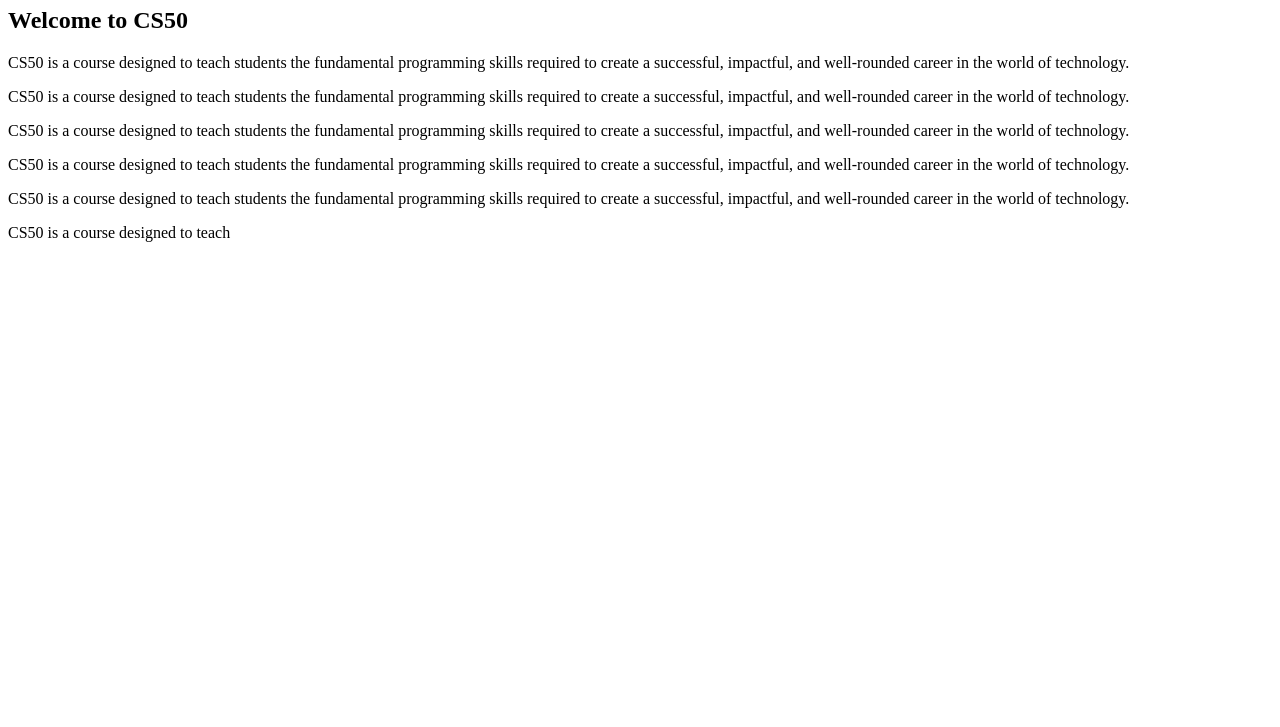
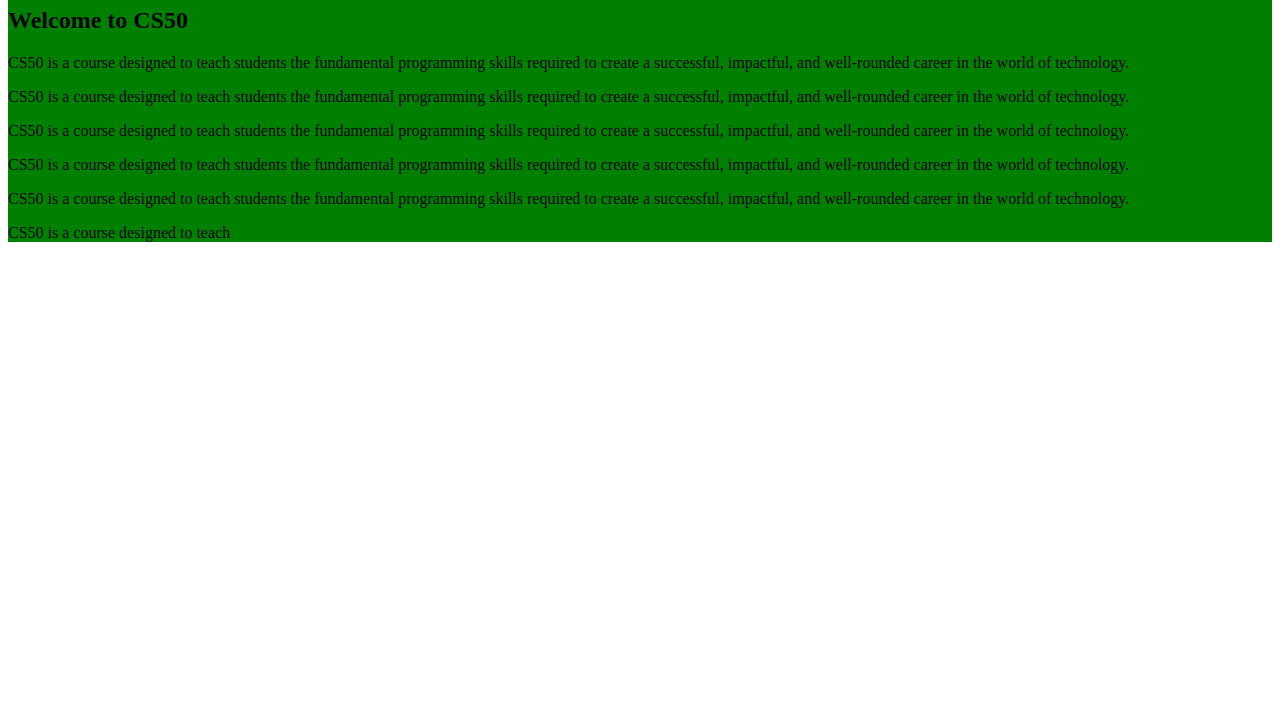
Before and after one commit to tauqeer01/CS50project, a plain HTML site: page Index.html in a window 1280 px wide. Shown: the part 73-800 px from the top of the page. Drawn offline with Linux system fonts and the light colour scheme.

Commit message:
bg changed

```diff
--- a/Index.html
+++ b/Index.html
@@ -9,7 +9,7 @@
 </head>
 
 <body>
-    <div class="container">
+    <div class="container" style="background-color: green">
         <div class="row">
             <div class="col-md-12">
                 <h1>CS50</h1>
```
